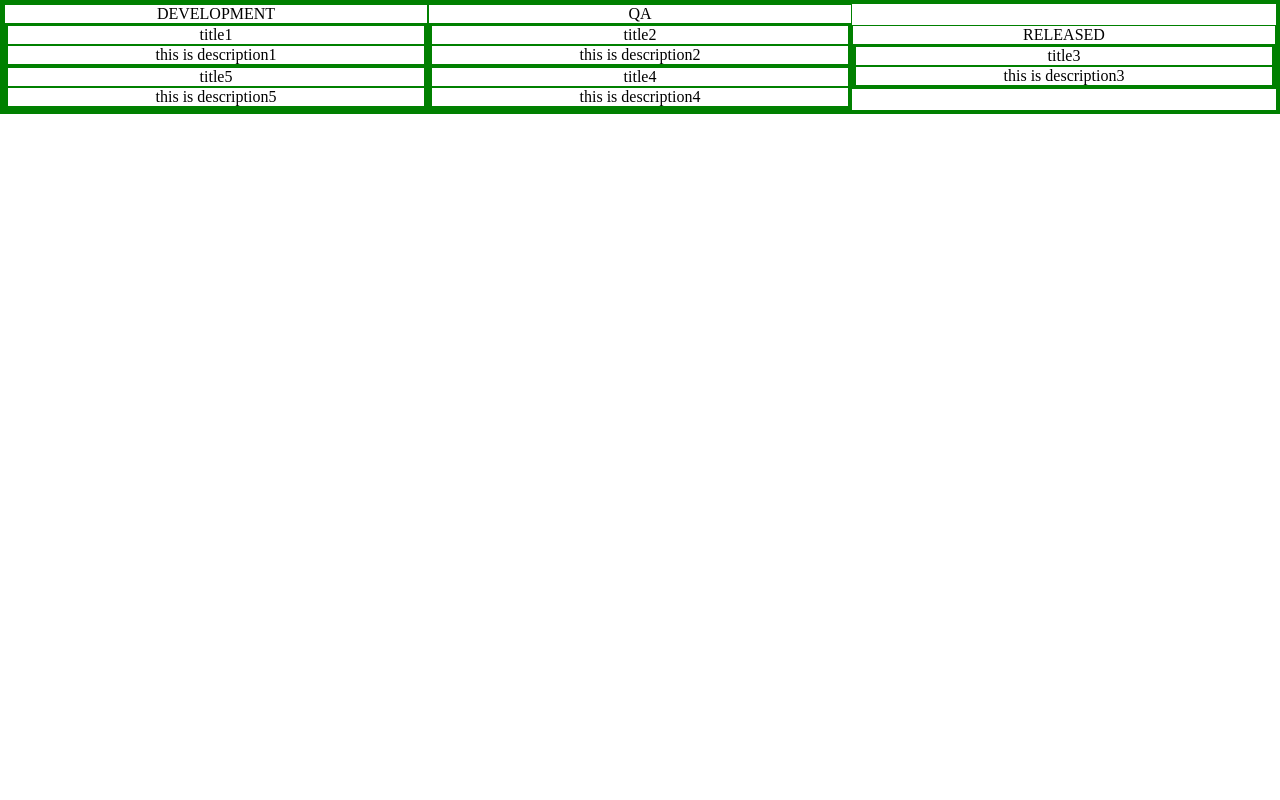
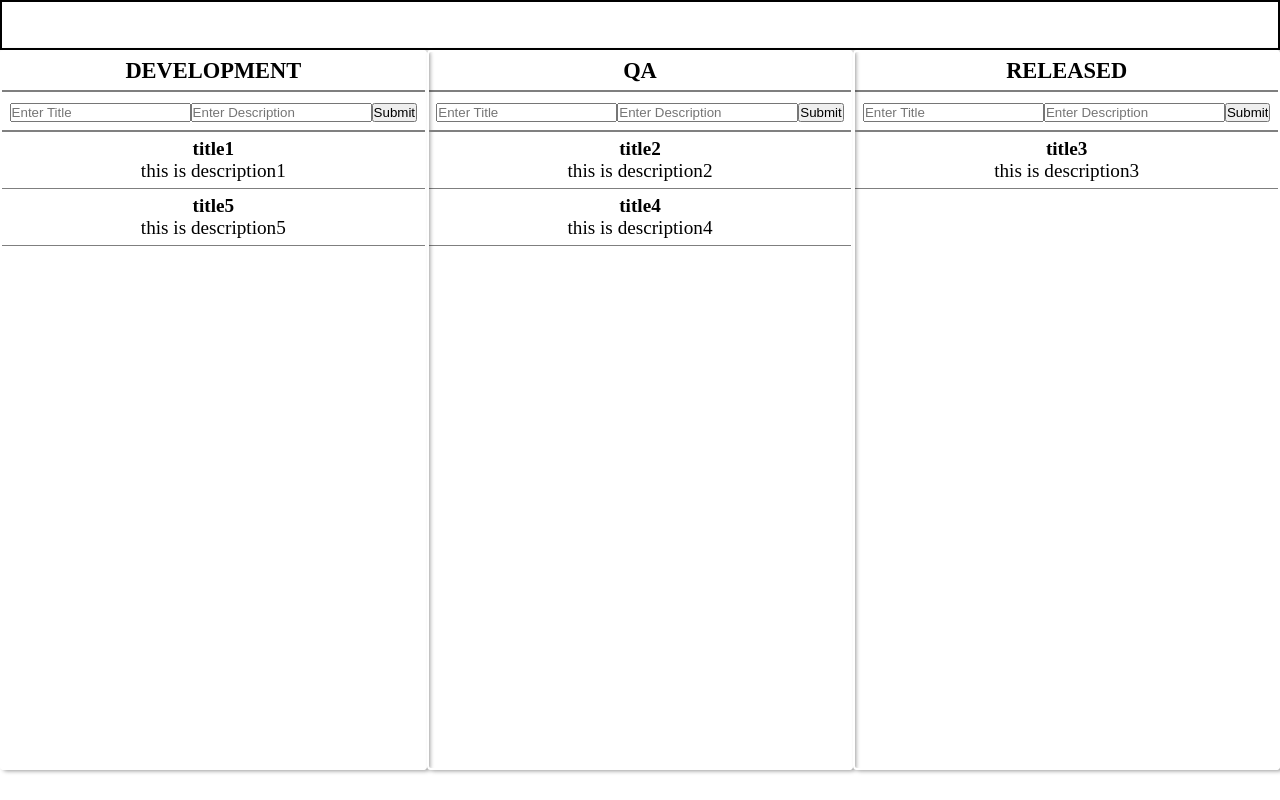
Before and after one commit to manojsingh047/trello-vanilla-js, a website built with webpack: page src/index.html in a window 1280 px wide. Built offline with nearby package versions, Linux system fonts and the light colour scheme.

Commit message:
forms in place

```diff
--- a/src/modules/view.js
+++ b/src/modules/view.js
@@ -8,21 +8,34 @@ const setupView = () => {
   todosService.postDefaultTodos(DEFAULT_TODOS);
   const appElement = document.getElementById("app");
   appElement.innerHTML = getAppSkeleton();
+  renderForm();
   renderDefaultTodos();
+};
+
+const renderForm = () => {
+  const boards = document.querySelectorAll(".board");
+  for (let i = 0; i < boards.length; i++) {
+    const formNode = getTodoForm(boards[i].id);
+    let insertBefore = null;
+    for (let j = 0; j < boards[i].children.length; j++) {
+      if (boards[i].children[j].className === "todos") {
+        insertBefore = boards[i].children[j];
+        break;
+      }
+    }
+    boards[i].insertBefore(formNode, insertBefore);
+  }
 };
 
 const renderDefaultTodos = () => {
   const todos = todosService.getAllTodos();
-
   todos.forEach(todo => {
     renderTodo(todo);
   });
 };
 
 const renderTodo = todo => {
-  console.log(todo);
   const board = getBoardNode(todo.state);
-  console.log(board);
   const todoNode = createTodoNode(todo);
   board.appendChild(todoNode);
 };
@@ -32,7 +45,7 @@ const createTodoNode = todo => {
   todoNode.className = "todo";
   todo.id = todo.id;
 
-  const todoTitle = document.createElement("div");
+  const todoTitle = document.createElement("h4");
   todoTitle.className = "todo-title";
   todoTitle.innerText = todo.title;
 
@@ -59,12 +72,12 @@ const getBoardNode = state => {
 };
 
 const getAppSkeleton = () => {
-  let skeletonStr = `<section class="boards-container">`;
+  let skeletonStr = `<header></header><section class="boards-container">`;
 
   const boards = BOARDS.reduce((acc, board) => {
     const defaultClass = board.isDefault ? "default" : "";
     acc += `<div id="${board.id}" class="board ${defaultClass}">
-      ${board.title}
+        <h3 class='board-title'>${board.title}</h3>
         <div class="todos"></div>
       </div>`;
     return acc;
@@ -75,4 +88,36 @@ const getAppSkeleton = () => {
   return skeletonStr;
 };
 
+const getTodoForm = id => {
+  const form = document.createElement("form");
+  form.className = "todo-form";
+  form.setAttribute("formBoard", id);
+  form.setAttribute("action", "#");
+  form.addEventListener("submit", todosService.todoFormSubmit);
+
+  const textIp = document.createElement("input");
+  textIp.setAttribute("type", "text");
+  textIp.setAttribute("name", "title");
+  textIp.setAttribute("placeholder", "Enter Title");
+  textIp.setAttribute("required", "");
+  textIp.setAttribute("minLength", 1);
+
+  const descIp = document.createElement("input");
+  descIp.setAttribute("type", "text");
+  descIp.setAttribute("name", "description");
+  descIp.setAttribute("placeholder", "Enter Description");
+  descIp.setAttribute("required", "");
+  descIp.setAttribute("minLength", 1);
+
+  const submit = document.createElement("input"); //input element, Submit button
+  submit.setAttribute("type", "submit");
+  submit.setAttribute("value", "Submit");
+
+  form.appendChild(textIp);
+  form.appendChild(descIp);
+  form.appendChild(submit);
+
+  return form;
+};
+
 export { setupView };
--- a/src/services/storage.service.js
+++ b/src/services/storage.service.js
@@ -12,4 +12,8 @@ const initStorageData = () => {
   window.localStorage.setItem(LOCAL_STORAGE_KEY, JSON.stringify([]));
 };
 
-export { getData, postData, initStorageData };
+const clearAll = () => {
+  window.localStorage.clear();
+};
+
+export { getData, postData, initStorageData, clearAll };
--- a/src/services/todos.service.js
+++ b/src/services/todos.service.js
@@ -1,5 +1,5 @@
 import * as localStorageService from "./storage.service";
-import { LOCAL_STORAGE_KEY } from "../store/config";
+import { LOCAL_STORAGE_KEY, STATE_MAP } from "../store/config";
 
 const getAllTodos = () => {
   const storageData = window.localStorage.getItem(LOCAL_STORAGE_KEY) || "";
@@ -9,6 +9,7 @@ const getAllTodos = () => {
 const getTodo = id => {};
 
 const postDefaultTodos = todos => {
+  // localStorageService.clearAll();
   if (getAllTodos().length > 0) {
     return;
   }
@@ -26,4 +27,32 @@ const postTodo = todo => {
   localStorageService.postData(JSON.stringify(todos));
 };
 
-export { getAllTodos, getTodo, postDefaultTodos };
+const clearAllTodos = () => {
+  localStorageService.clearAll();
+};
+
+const todoFormSubmit = event => {
+  event.preventDefault();
+  const formBoard = event.srcElement.getAttribute("formBoard") || STATE_MAP.DEV;
+  let title = "";
+  let desc = "";
+
+  for (let i = 0; i < event.srcElement.length; i++) {
+    if (event.srcElement[i].name === "title") {
+      title = event.srcElement[i].value.trim() || "";
+    }
+    if (event.srcElement[i].name === "description") {
+      desc = event.srcElement[i].value.trim() || "";
+    }
+  }
+
+  if (title.length === 0 || desc.length === 0) {
+    console.log("Mandatory data missing.");
+    return;
+  }
+  console.log(event);
+  console.log(title);
+  console.log(desc);
+};
+
+export { getAllTodos, getTodo, postDefaultTodos, todoFormSubmit };
--- a/src/styles/main.scss
+++ b/src/styles/main.scss
@@ -2,17 +2,45 @@
   box-sizing: border-box;
   margin: 0;
   padding: 0;
-  border: 1px solid green;
+  // border: 1px solid green;
 }
-
+body {
+  font-size: 10px;
+  overflow-x: auto;
+  overflow-y: hidden;
+}
+#app {
+  font-size: 1.2rem;
+}
+header {
+  min-height: 50px;
+  border: 2px solid #000;
+}
 .boards-container {
   display: flex;
-  align-items: center;
+  align-items: stretch;
   flex-direction: row;
+  min-height: calc(100vh - 80px);
 
   .board {
     flex-grow: 1;
     flex-basis: 0;
     text-align: center;
+    text-align: center;
+    border: 2px solid #fff;
+    box-shadow: 3px 1px 4px rgba(0, 0, 0, 0.4);
+    border-radius: 4px;
+    form {
+      border-bottom: 2px solid gray;
+      padding: 8px 0;
+    }
+    .board-title {
+      border-bottom: 2px solid rgba(0, 0, 0, 0.5);
+      padding: 6px 0;
+    }
+    .todo {
+      border-bottom: 1px solid rgba(0, 0, 0, 0.5);
+      padding: 6px 0;
+    }
   }
 }
```
